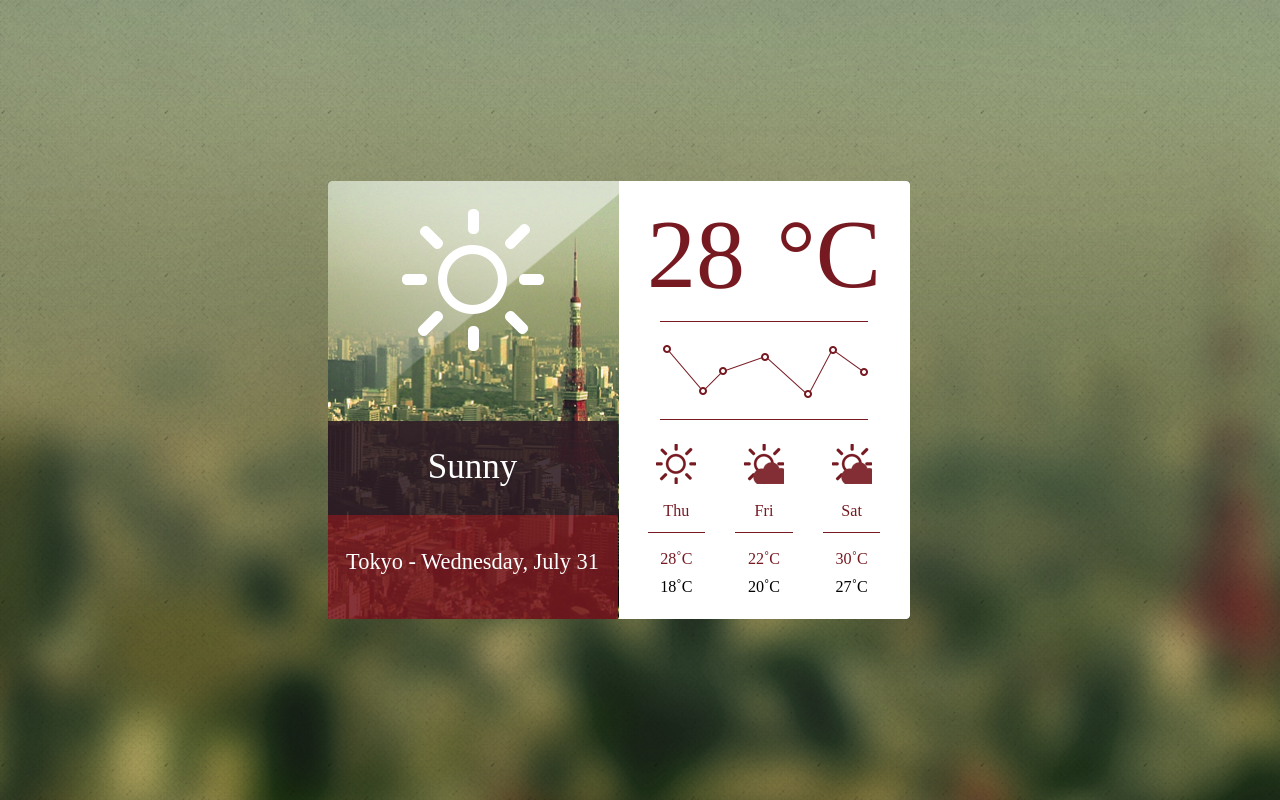
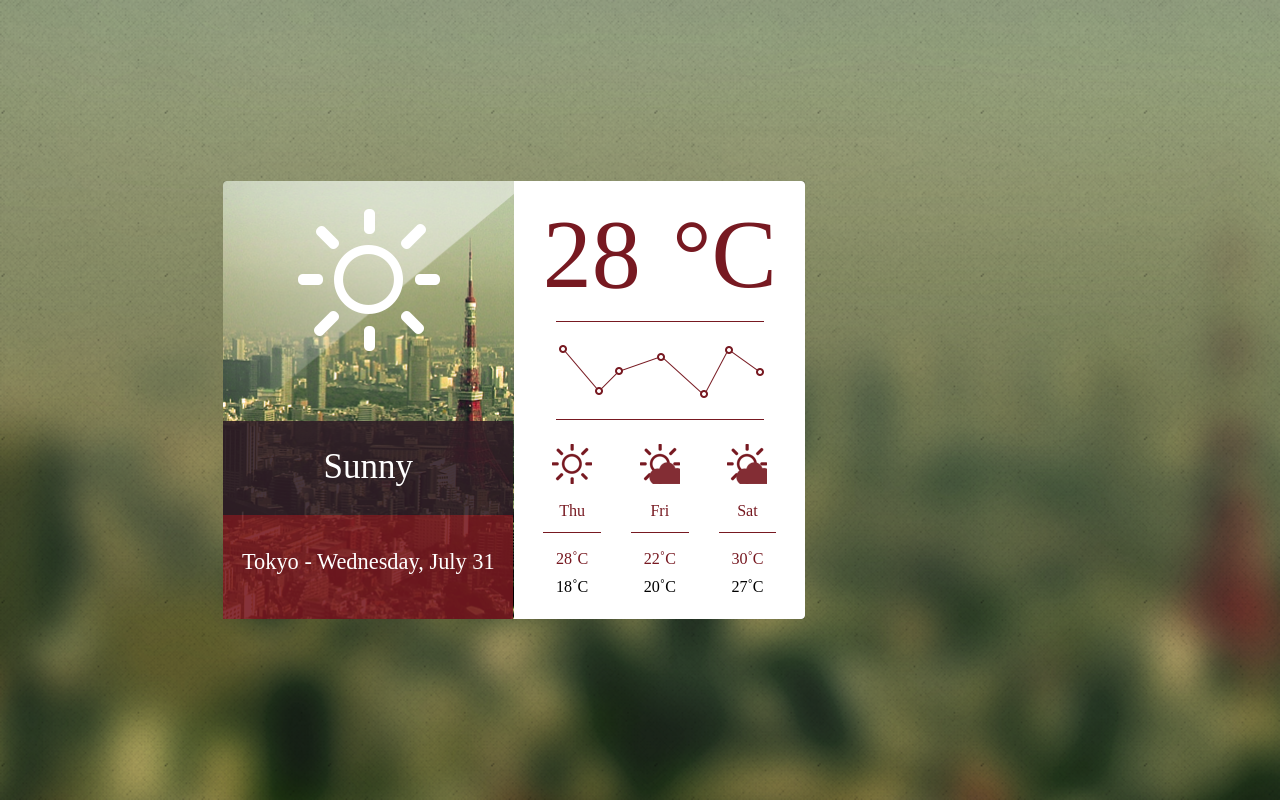
Before and after one commit to epamVsevolod/AdaptiveCSS__hw2, a website: page adaptiveWebBootstrap/app/index.html in a window 1280 px wide. Drawn offline with Linux system fonts and the light colour scheme; a web font is replaced by a local one.

Commit message:
change bootstr classes

```diff
--- a/adaptiveWebBootstrap/app/index.html
+++ b/adaptiveWebBootstrap/app/index.html
@@ -11,13 +11,13 @@
 	<article class="widget container">
 		<div class="widget__grid row">
 		<div class="widget__columns col-md-12">
-			<div class="widget__left widget__left_bg-img col-xs-6 col-sm-4 col-sm-offset-1 col-md-3 col-md-offset-3">
+			<div class="widget__left widget__left_bg-img col-xs-6 col-sm-4 col-sm-offset-1 col-md-3 col-md-offset-3 col-lg-2 col-lg-offset-2">
 				<p class="widget__left-text row"><img class="widget__left-text widget__left-weather" src="img/widget__left-weather.png" alt="current-weather"/></p>
 				<p class="widget__left-text widget__left-text_dark row">Sunny</p>
 				<p class="widget__left-text widget__left-text_red row">Tokyo - Wednesday, July 31</p>
 			</div>
 
-			<div class="widget__right widget__right_bg-img col-xs-6 col-sm-4 col-md-3">
+			<div class="widget__right widget__right_bg-img col-xs-6 col-sm-4 col-md-3 col-lg-2">
 				<p class="widget__right-tempr row">28 &#176;C</p>
 				<p class="widget__right-diagram row"><img src="img/widget__rigth-graf.png" alt="diagram" class="widget__right-graf"></p>
 				<ul class="widget__right-list row">
```
